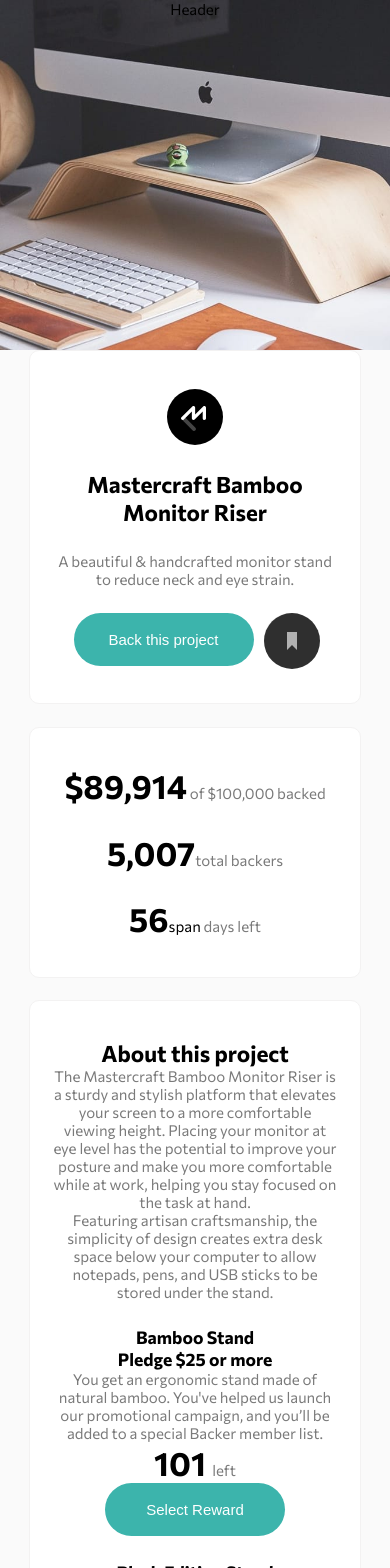
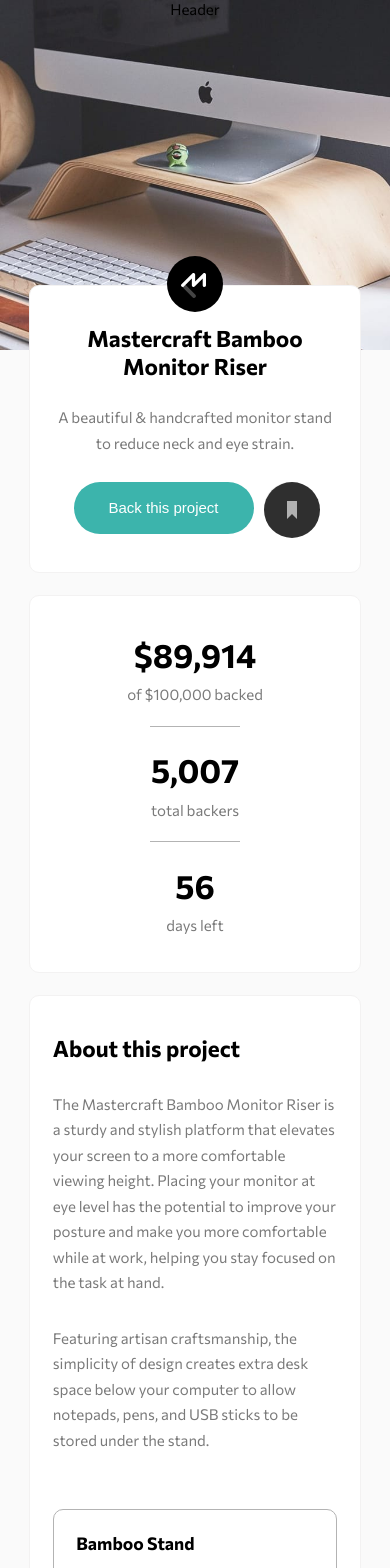
Before and after one commit to Radu-A/crowdfunding-product-page-main, a React (Vite) app: page / in a window 390 px wide. Shown: the top 1568 px of the page. Built offline with nearby package versions, Linux system fonts and the light colour scheme.

Commit message:
finished/mobile_layout

```diff
--- a/src/components/Main/Resume/Resume.jsx
+++ b/src/components/Main/Resume/Resume.jsx
@@ -3,17 +3,19 @@ import React from "react";
 const Resume = () => {
   return (
     <section className="resume-section">
-      <article className="resume-article">
+      <article className="resume-article resume-article-1">
         <span className="span-big resume-span">$89,914</span>
         <span className="span-small"> of $100,000 backed</span>
       </article>
-      <article className="resume-article">
+      <div className="border"></div>
+      <article className="resume-article resume-article-2">
         <span className="span-big resume-span">5,007</span>
         <span className="span-small">total backers</span>
       </article>
-      <article className="resume-article">
+      <div className="border"></div>
+      <article className="resume-article resume-article-3">
         <span className="span-big resume-span">56</span>
-       span <span className="span-small">days left</span>
+        <span className="span-small">days left</span>
       </article>
     </section>
   );
--- a/src/components/Main/Title/Title.jsx
+++ b/src/components/Main/Title/Title.jsx
@@ -4,7 +4,7 @@ import logoMastercraft from '../../../assets/logo-mastercraft.svg'
 const Title = () => {
   return (
     <section className="title-section">
-      <img src={logoMastercraft} alt="" />
+      <img className='logo-mastercraft' src={logoMastercraft} alt="" />
       <h1>Mastercraft Bamboo Monitor Riser</h1>
       <p>A beautiful & handcrafted monitor stand to reduce neck and eye strain.</p>
       <div className='title-button-div'>
--- a/src/styles/components/_Description.scss
+++ b/src/styles/components/_Description.scss
@@ -0,0 +1,17 @@
+@import '../utils/mixins.scss', '../utils/variables.scss';
+
+.description-section {
+
+    h2, h3 ,p {
+        text-align: left;
+        margin-bottom: 2rem;
+    }
+
+    .option-article {
+        padding: 1.5rem;
+        border: 1px solid $medium-gray;
+        border-radius: 10px;
+        @include flex-column;
+        align-items: start;
+    }
+}
--- a/src/styles/components/_Main.scss
+++ b/src/styles/components/_Main.scss
@@ -1,7 +1,8 @@
 @import '../utils/mixins.scss', '../utils/variables.scss';
 
 main {
-    background-color: $broken-white;
+    top: -65px;
+    position: relative;
     @include flex-column;
     gap: 1.5rem;
 
@@ -17,6 +18,7 @@ main {
 
     p {
         color: $dark-gray;
+        line-height: 1.7rem;
     }
 
     button:not(.bookmark-button) {
--- a/src/styles/components/_Resume.scss
+++ b/src/styles/components/_Resume.scss
@@ -0,0 +1,15 @@
+@import '../utils/mixins.scss', '../utils/variables.scss';
+
+.resume-section {
+    gap: 1.5rem;
+
+    .resume-article {
+        @include flex-column;
+        gap: 0.7rem;
+    }
+    .border {
+        height: 1px;
+        width: 90px;
+        border-bottom: 1px solid $medium-gray;
+    }
+}
--- a/src/styles/components/_Title.scss
+++ b/src/styles/components/_Title.scss
@@ -1,9 +1,16 @@
 @import '../utils/mixins.scss', '../utils/variables.scss';
 
 .title-section {
+    position: relative;
+
     .title-button-div {
         @include flex-row;
         gap: 0.7rem;
+    }
+
+    .logo-mastercraft {
+        top: -30px;
+        position: absolute;
     }
 
     .bookmark-button{
--- a/src/styles/utils/variables.scss
+++ b/src/styles/utils/variables.scss
@@ -6,6 +6,7 @@ $dark-cyan: hsl(176, 72%, 28%);
 // Neutral
 $black: hsl(0, 0%, 0%);
 $dark-gray: hsl(0, 0%, 48%);
+$medium-gray: hsl(0, 0%, 70%);
 $light-gray: hsl(0, 2%, 95%);
 $broken-white: hsl(0, 0%, 98%);
 
--- a/src/styles/views/_App.scss
+++ b/src/styles/views/_App.scss
@@ -13,4 +13,5 @@ html {
 #root {
     margin: 0;
     padding: 0;
+    background-color: $broken-white;
 }
```
